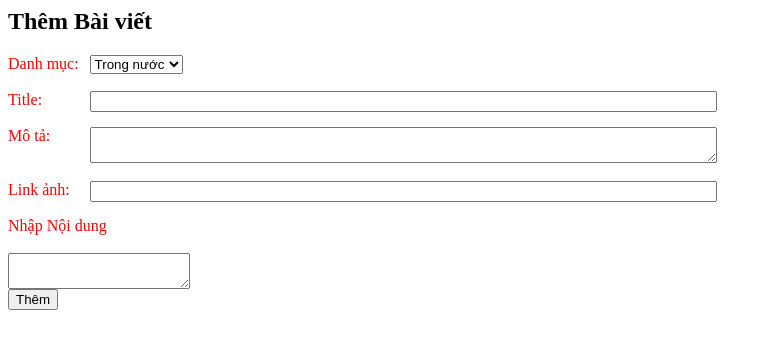
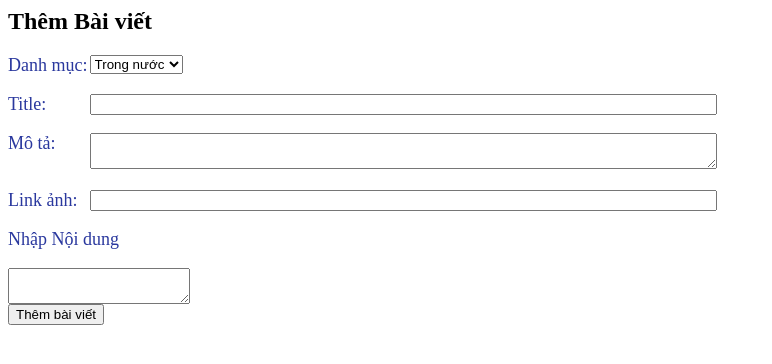
Before and after one commit to tripletee0405/test_simulation, a PHP site: page /admin/add_news.php in a window 1280 px wide. Shown: the top 364 px of the page, without its empty margins (0-772 px from the left). Run offline with PHP 8.4, Linux system fonts and the light colour scheme; data comes from the database, SQL or seed files in the repository; some libraries are stand-ins or nearby versions.

Commit message:
Update part 2

```diff
--- a/admin/add_catalog.php
+++ b/admin/add_catalog.php
@@ -23,7 +23,7 @@
 				<input type="text" id="catalog" name="catalog">
 			</div>
 			<br>
-			<button type="submit">Thêm</button>
+			<button type="submit">Thêm danh mục</button>
 		</form>
 	</div>
 </body>
--- a/admin/add_news.php
+++ b/admin/add_news.php
@@ -64,7 +64,7 @@
                 <textarea type="text" id="content" name="content" required></textarea>
                 <br>
             </div>
-            <button type="submit">Thêm</button>
+            <button type="submit">Thêm bài viết</button>
         </form>
     </div>
     <script>
--- a/css/admin.css
+++ b/css/admin.css
@@ -1,5 +1,6 @@
 label{
-	color: red;
+	font-size: 18px;
+	color: #2a389e;
 }
 #name_news{
 	position: absolute;
--- a/includes/menu.php
+++ b/includes/menu.php
@@ -6,6 +6,7 @@
 			<td><a href="#">Sản phẩm</a></td>
 			<td><a href="#">Giới thiệu</a></td>
 			<td><a href="#">Liên hệ</a></td>
+			<td><a href="../test_simulation/admin/admin.php">Admin</a></td>
 		</tr>
 	</table>
 </div>
```
